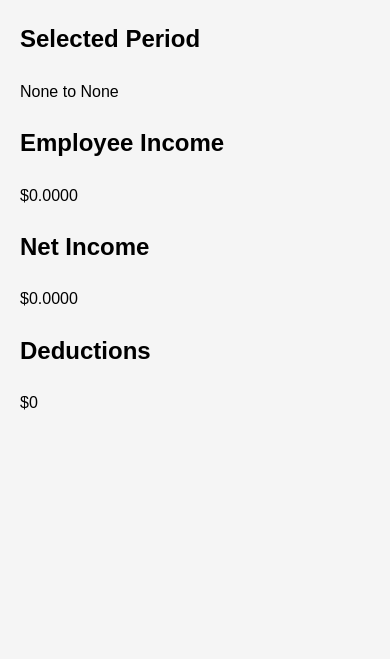
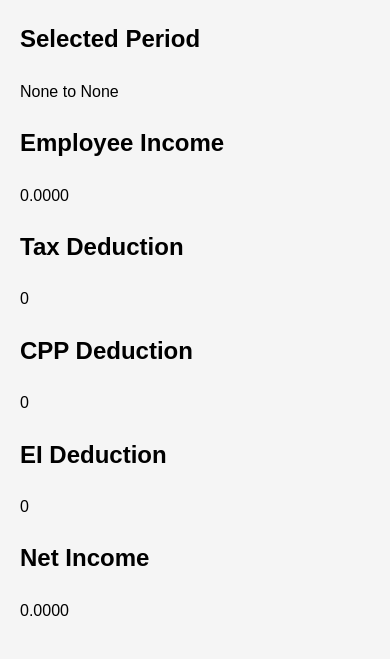
Before and after one commit to maycactus-FOSS/contract_payroll_tracker, a Django app: page /employee/1/ in a window 390 px wide. Shown: the part 274-933 px from the top of the page. Before the commit the page ends 684 px from the top, so only its background shows below. Run offline with Django 4.2, Linux system fonts and the light colour scheme; tables that the repository leaves empty hold one stand-in row (values such as "Sample post").

Commit message:
Enhance Employee Dashboard: Separate Tax, CPP, and EI Deductions
Modify employee_dashboard.html template to display tax, CPP, and EI deductions separately in the dashboard layout.
Update the employee_dashboard view in views.py to calculate and pass individual tax, CPP, and EI deductions to the template.
Refactor the Employee model in employees/models.py to include separate methods for calculating tax, CPP, and EI deductions using memoization with the lru_cache decorator. These changes optimize the performance of the Employee Dashboard, providing a more responsive and efficient user experience.

```diff
--- a/dashboard/templates/dashboard/employee_dashboard.html
+++ b/dashboard/templates/dashboard/employee_dashboard.html
@@ -15,24 +15,32 @@
 
     <div class="dashboard-info">
       <div class="dashboard-item">
-        <h2>Selected Employee</h2>
-        <p>{{ employee.name }}</p>
+          <h2>Selected Employee</h2>
+          <p>{{ employee.name }}</p>
       </div>
       <div class="dashboard-item">
-        <h2>Selected Period</h2>
-        <p>{{ start_date }} to {{ end_date }}</p>
+          <h2>Selected Period</h2>
+          <p>{{ start_date }} to {{ end_date }}</p>
       </div>
       <div class="dashboard-item">
-        <h2>Employee Income</h2>
-        <p>${{ employee_income }}</p>
+          <h2>Employee Income</h2>
+          <p>{{ income }}</p>
       </div>
       <div class="dashboard-item">
-        <h2>Net Income</h2>
-        <p>${{ employee_net_income }}</p>
+          <h2>Tax Deduction</h2>
+          <p>{{ federal_tax|add:provincial_tax }}</p>
       </div>
       <div class="dashboard-item">
-        <h2>Deductions</h2>
-        <p>${{ employee_deductions }}</p>
+          <h2>CPP Deduction</h2>
+          <p>{{ cpp }}</p>
+      </div>
+      <div class="dashboard-item">
+          <h2>EI Deduction</h2>
+          <p>{{ ei }}</p>
+      </div>
+      <div class="dashboard-item">
+          <h2>Net Income</h2>
+          <p>{{ net_income }}</p>
       </div>
     </div>
   </div>
--- a/dashboard/views.py
+++ b/dashboard/views.py
@@ -3,17 +3,17 @@ from django.shortcuts import render, get_object_or_404
 from contracts.models import Contract
 from employees.models import Employee
 from expenses.models import OperatingExpense
-from datetime import datetime  # Add this import line
+from functools import lru_cache
+
 
 def default_dashboard(request):
     return render(request, 'dashboard/default_dashboard.html')
 
+
 def business_dashboard(request):
-    # Assuming you have a date range input on the dashboard to select the desired period
     start_date = request.GET.get('start_date')
     end_date = request.GET.get('end_date')
 
-    # Add logic here to calculate revenue, expenses, and travel distance for the selected period
     contracts = Contract.objects.filter(date__range=(start_date, end_date))
     revenue = sum(contract.income for contract in contracts)
     expenses = OperatingExpense.objects.filter(date__range=(start_date, end_date))
@@ -30,43 +30,101 @@ def business_dashboard(request):
         'net_income': net_income,
     })
 
+
 def employee_dashboard(request, employee_id):
     try:
-        # Convert the employee_id to an integer (assuming it's a numeric value)
         employee_id = int(employee_id)
     except ValueError:
-        # Handle the case when the employee_id is not a valid numeric value
-        # For example, redirect to an error page or display an error message
-        # In this case, we'll raise a 404 page not found error.
         raise Http404("Invalid employee ID")
 
-    # Get the employee instance based on the provided employee_id or return 404 if not found
     employee = get_object_or_404(Employee, employee_id=employee_id)
 
-    # Assuming you have selected a date range for the dashboard
     start_date = request.GET.get('start_date')
     end_date = request.GET.get('end_date')
 
-
-    # Retrieve the operating expenses for the specific employee and date range
     operating_expenses = OperatingExpense.objects.filter(
         employee=employee,
         date__range=(start_date, end_date)
     )
 
-    # Calculate employee income, net income, and deductions using the Employee model methods
-    employee_income = employee.calculate_income(operating_expenses)
-    employee_net_income = employee.calculate_net_income(operating_expenses)
-    employee_deductions = employee.calculate_deductions(operating_expenses)
+    # Calculate employee income, net income, tax, CPP, and EI deductions using the helper functions
+    income = calculate_employee_income(employee, operating_expenses)
+    federal_tax = calculate_federal_tax(employee, operating_expenses)
+    provincial_tax = calculate_provincial_tax(employee, operating_expenses)
+    cpp = calculate_cpp(employee, operating_expenses)
+    ei = calculate_ei(employee, operating_expenses)
+    net_income = calculate_employee_net_income(employee, operating_expenses)
 
     # Pass the calculated values to the template or do whatever you need to do with them
     context = {
         'employee': employee,
         'start_date': start_date,
         'end_date': end_date,
-        'employee_income': employee_income,
-        'employee_net_income': employee_net_income,
-        'employee_deductions': employee_deductions,
+        'income': income,
+        'federal_tax': federal_tax,
+        'provincial_tax': provincial_tax,
+        'cpp': cpp,
+        'ei': ei,
+        'net_income': net_income,
     }
 
     return render(request, 'dashboard/employee_dashboard.html', context)
+
+# Helper functions to calculate employee income, and net income
+
+
+@lru_cache(maxsize=None)
+def calculate_employee_income(employee, operating_expenses):
+    hours_worked = employee.get_hours_worked(operating_expenses)
+    income = hours_worked * employee.hourly_rate * (1 + employee.vacation_rate)
+    return income
+
+
+@lru_cache(maxsize=None)
+def calculate_federal_tax(employee, operating_expenses):
+    if operating_expenses:
+        total_federal_tax = sum(
+            expense.federal_tax for expense in operating_expenses)
+    else:
+        total_federal_tax = 0
+    return total_federal_tax
+
+
+@lru_cache(maxsize=None)
+def calculate_provincial_tax(employee, operating_expenses):
+    if operating_expenses:
+        total_provincial_tax = sum(
+            expense.provincial_tax for expense in operating_expenses)
+    else:
+        total_provincial_tax = 0
+    return total_provincial_tax
+
+
+@lru_cache(maxsize=None)
+def calculate_cpp(employee, operating_expenses):
+    if operating_expenses:
+        total_cpp = sum(expense.cpp for expense in operating_expenses)
+    else:
+        total_cpp = 0
+    return total_cpp
+
+
+@lru_cache(maxsize=None)
+def calculate_ei(employee, operating_expenses):
+    if operating_expenses:
+        total_ei = sum(expense.ei for expense in operating_expenses)
+    else:
+        total_ei = 0
+    return total_ei
+
+
+@lru_cache(maxsize=None)
+def calculate_employee_net_income(employee, operating_expenses):
+    hours_worked = employee.get_hours_worked(operating_expenses)
+    federal_tax = calculate_federal_tax(employee, operating_expenses)
+    provincial_tax = calculate_provincial_tax(employee, operating_expenses)
+    cpp = calculate_cpp(employee, operating_expenses)
+    ei = calculate_ei(employee, operating_expenses)
+    net_income = hours_worked * employee.hourly_rate * \
+        (1 + employee.vacation_rate) - federal_tax - provincial_tax - cpp - ei
+    return net_income
--- a/employees/models.py
+++ b/employees/models.py
@@ -16,54 +16,3 @@ class Employee(models.Model):
         else:
             hours_worked = 0
         return hours_worked
-
-    def calculate_income(self, operating_expenses):
-        # Assuming you have a method to fetch the hours worked by the employee during the selected period
-        hours_worked = self.get_hours_worked(operating_expenses)
-        income = hours_worked * self.hourly_rate * (1 + self.vacation_rate)
-        return income
-
-    def calculate_federal_tax(self, operating_expenses):
-        if operating_expenses:
-            total_federal_tax = sum(expense.federal_tax for expense in operating_expenses)
-        else:
-            total_federal_tax = 0
-        return total_federal_tax
-
-    def calculate_provincial_tax(self, operating_expenses):
-        if operating_expenses:
-            total_provincial_tax = sum(expense.provincial_tax for expense in operating_expenses)
-        else:
-            total_provincial_tax = 0
-        return total_provincial_tax
-
-    def calculate_cpp(self, operating_expenses):
-        if operating_expenses:
-            total_cpp = sum(expense.cpp for expense in operating_expenses)
-        else:
-            total_cpp = 0
-        return total_cpp
-
-    def calculate_ei(self, operating_expenses):
-        if operating_expenses:
-            total_ei = sum(expense.ei for expense in operating_expenses)
-        else:
-            total_ei = 0
-        return total_ei
-
-    def calculate_net_income(self, operating_expenses):
-        hours_worked = self.get_hours_worked(operating_expenses)
-        federal_tax = self.calculate_federal_tax(operating_expenses)
-        provincial_tax = self.calculate_provincial_tax(operating_expenses)
-        cpp = self.calculate_cpp(operating_expenses)
-        ei = self.calculate_ei(operating_expenses)
-        net_income = hours_worked * self.hourly_rate * (1 + self.vacation_rate) - federal_tax - provincial_tax - cpp - ei
-        return net_income
-
-    def calculate_deductions(self, operating_expenses):
-        federal_tax = self.calculate_federal_tax(operating_expenses)
-        provincial_tax = self.calculate_provincial_tax(operating_expenses)
-        cpp = self.calculate_cpp(operating_expenses)
-        ei = self.calculate_ei(operating_expenses)
-        deductions = federal_tax + provincial_tax + cpp + ei
-        return deductions
```
